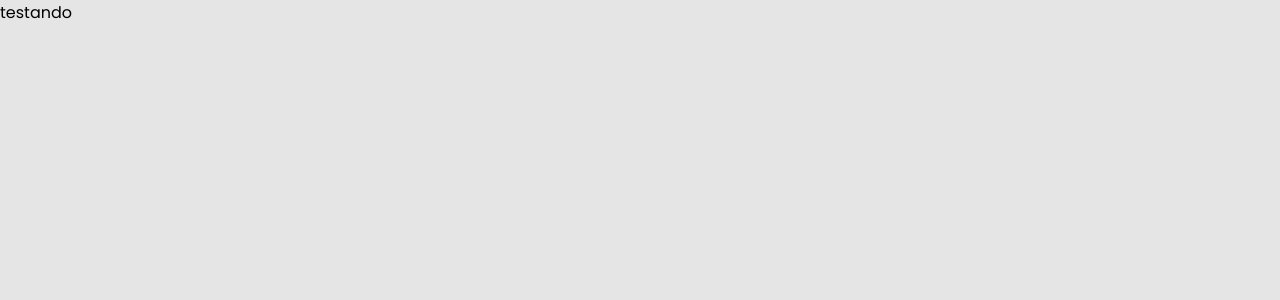
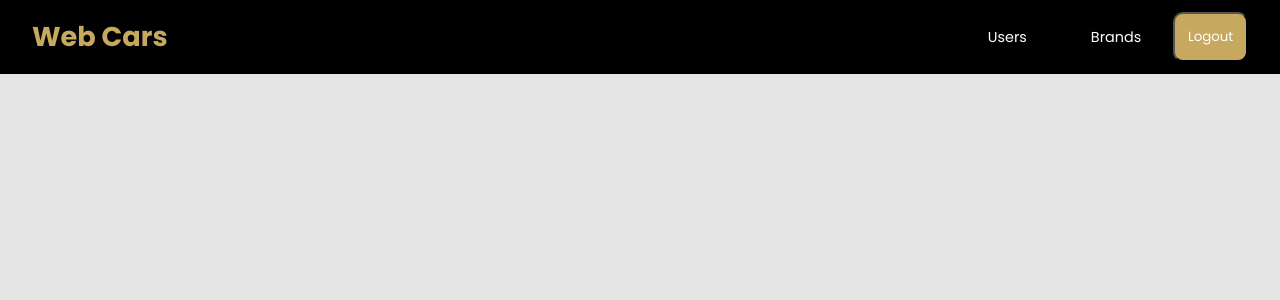
Before and after one commit to glauber-FullStackDev/desafio-dev-junior-b2u, a React (Vite) app in the folder frontend/: page / in a window 1280 px wide. Shown: the top 300 px of the page. Built offline with nearby package versions, Linux system fonts and the light colour scheme.

Commit message:
feat: criado o componente header

```diff
--- a/frontend/src/App.tsx
+++ b/frontend/src/App.tsx
@@ -1,11 +1,12 @@
+import Home from "./pages/home"
 import GlobalStyle from "./styles/global-styles"
 
 const App = () => {
   return (
-    <div>
-      testando
+    <>
+      <Home/>
       <GlobalStyle/>
-    </div>
+    </>
   )
 }
 
--- /dev/null
+++ b/frontend/src/components/header/index.tsx
@@ -0,0 +1,24 @@
+import { useState } from "react";
+import { Hamburger, Logo, Menu, MenuLink, Nav, ButtonLogout } from "./styles";
+
+const Header = () => {
+  const [isOpen, setIsOpen] = useState<boolean>(false);
+
+  return (
+    <Nav>
+      <Logo>Web Cars</Logo>
+      <Hamburger onClick={() => setIsOpen(!isOpen)}>
+        <span />
+        <span />
+        <span />
+      </Hamburger>
+      <Menu isOpen={isOpen}>
+        <MenuLink href="/users">Users</MenuLink>
+        <MenuLink href="/ramdom-dog">Brands</MenuLink>
+        <ButtonLogout>Logout</ButtonLogout>
+      </Menu>
+    </Nav>
+  );
+};
+
+export default Header;
--- /dev/null
+++ b/frontend/src/components/header/styles.ts
@@ -0,0 +1,86 @@
+import styled from "styled-components";
+
+export const MenuLink = styled.a`
+    padding: 1rem 2rem;
+    cursor: pointer;
+    text-align: center;
+    text-decoration: none;
+    color: #ffffff;
+    transition: all 0.3s ease-in;
+    font-size: 0.9rem;
+    &:hover {
+        color: #C7A85F;
+    }
+`;
+
+export const Nav = styled.div`
+    padding: 0 2rem;
+    display: flex;
+    justify-content: space-between;
+    align-items: center;
+    flex-wrap: wrap;
+    background: #000000;
+    position: fixed;
+    top: 0;
+    left: 0;
+    right: 0;
+`;
+
+export const Logo = styled.a`
+    padding: 1rem 0;
+    color: #C7A85F;
+    text-decoration: none;
+    font-weight: 800;
+    font-size: 1.7rem;
+`;
+
+export const Menu = styled.div`
+    display: flex;
+    justify-content: space-between;
+    align-items: center;
+    position: relative;
+    @media (max-width: 1024px) {
+        overflow: hidden;
+        flex-direction: column;
+        align-items: center;
+        justify-content: center;
+        max-height: ${({ isOpen }: {isOpen: boolean}) => (isOpen ? '300px' : '0')};
+        transition: max-height 0.3s ease-in;
+        width: 100%;
+    }
+`;
+
+export const Hamburger = styled.div`
+    display: none;
+    flex-direction: column;
+    cursor: pointer;
+    span {
+        height: 2px;
+        width: 25px;
+        background: #C7A85F;
+        margin-bottom: 4px;
+        border-radius: 5px;
+    }
+    @media (max-width: 1024px) {
+        display: flex;
+    }
+`;
+
+export const ButtonLogout = styled.button`
+    padding: 0.8rem;
+    cursor: pointer;
+    transition: all 0.2s ease-in;
+    border-radius: 10px;
+    color: #ffffff;
+    background-color: #C7A85F;
+    &:hover {
+        background-color: #D6B567;
+    }
+    @media screen and (max-width: 1024px) {
+        background-color: transparent;
+        :hover {
+            color: #C7A85F;
+            background: transparent;
+        }
+    }
+`;
--- /dev/null
+++ b/frontend/src/pages/home/index.tsx
@@ -0,0 +1,11 @@
+import Header from "../../components/header";
+
+const Home = () => {
+  return (
+    <>
+      <Header />
+    </>
+  );
+};
+
+export default Home;
--- /dev/null
+++ b/frontend/src/pages/home/styles.ts
@@ -0,0 +1 @@
+import styled from "styled-components";
```
